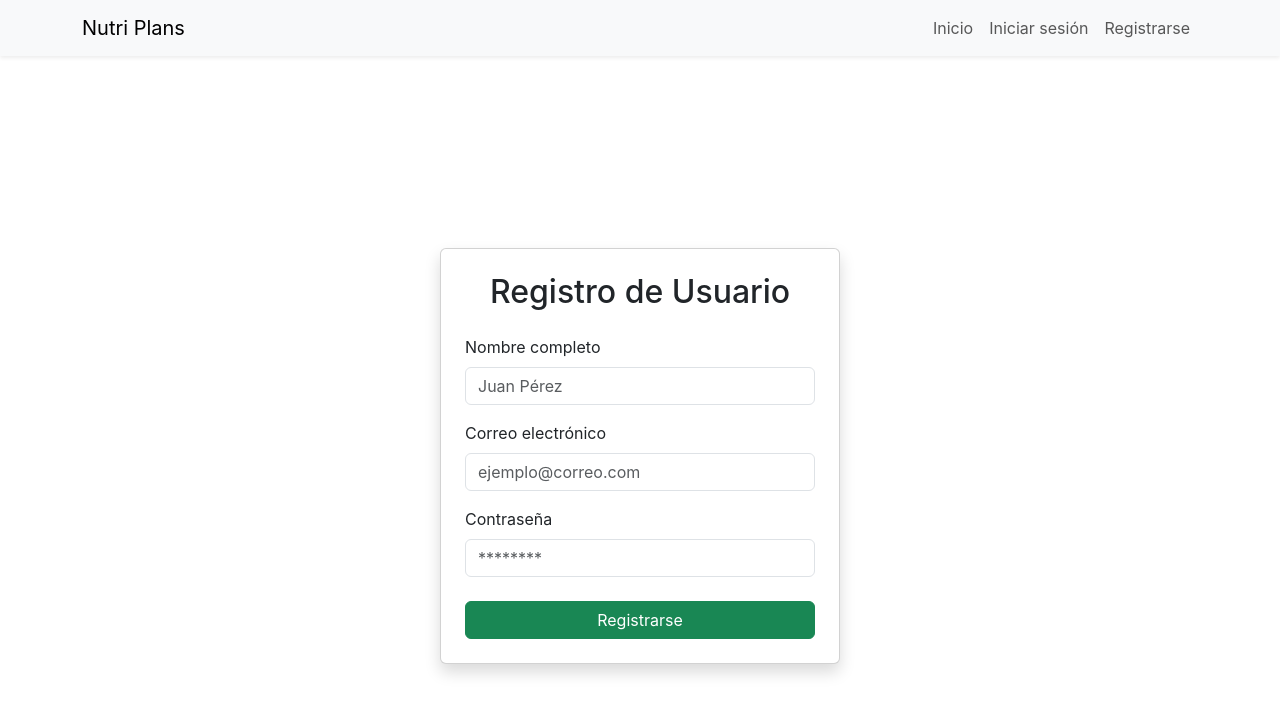
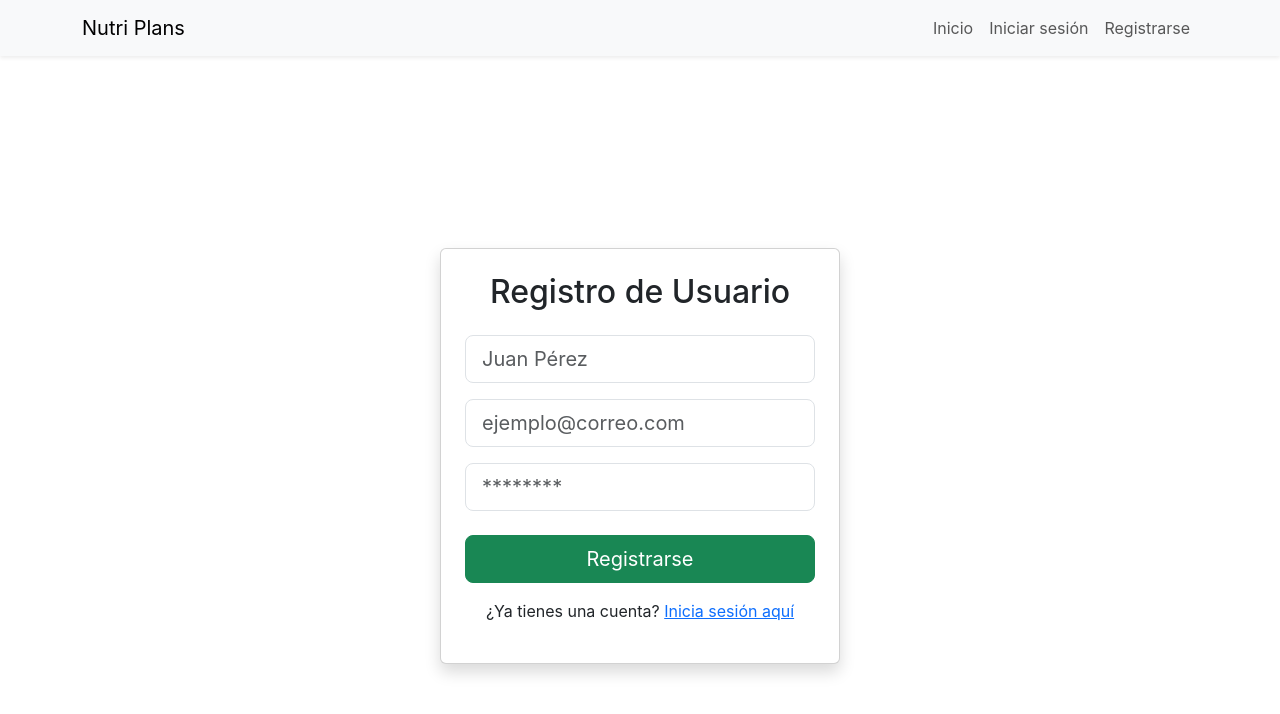
Before and after one commit to christianalma1904/PROYECTO-FINAL-FRONTEND, a React (Create React App) app: page /register in a window 1280 px wide. Shown: the top 714 px of the page. Built offline with nearby package versions, Linux system fonts and the light colour scheme.

Commit message:
Advanced

```diff
--- a/src/pages/Login.tsx
+++ b/src/pages/Login.tsx
@@ -2,6 +2,9 @@ import { useState } from 'react';
 import { useNavigate } from 'react-router-dom';
 import { login as apiLogin } from '../api/auth';
 import { useAuth } from '../context/AuthContext';
+// Si vas a usar componentes de react-bootstrap para el formulario, los importarías aquí
+// import { Form, Button, Card, Container, Row, Col, Alert, Spinner } from 'react-bootstrap';
+
 
 export default function Login() {
   const [email, setEmail] = useState('');
@@ -22,48 +25,84 @@ export default function Login() {
       navigate('/dashboard');
     } catch (err: any) {
       console.error(err);
-      setError(err.message || 'Credenciales inválidas');
+      // Mensaje de error más amigable para el usuario
+      setError(err.message || 'Credenciales inválidas. Por favor, verifica tu correo y contraseña.');
     } finally {
       setLoading(false);
     }
   };
 
   return (
-    <div className="container d-flex justify-content-center align-items-center" style={{ minHeight: '100vh' }}>
-      <div className="card shadow p-4 w-100" style={{ maxWidth: 400 }}>
+    // Usamos d-flex y flex-column para centrar verticalmente si la altura es suficiente
+    // Añadimos py-5 para un padding vertical en todos los tamaños, y px-3 para padding horizontal en móviles
+    // La clase h-100 asegura que ocupe el 100% de la altura disponible dentro de su padre si es flex
+    <div className="d-flex flex-column justify-content-center align-items-center py-5 px-3" style={{ minHeight: '100vh' }}>
+      {/*
+        Card de Bootstrap:
+        - shadow para una sombra sutil
+        - p-4 para padding interno
+        - mx-auto para centrado horizontal (margen auto en x)
+        - w-100 para que ocupe el 100% del ancho disponible
+        - max-width: 400px es bueno, pero podemos hacerla responsive con w-sm-75 w-md-50 w-lg-30
+          o simplemente limitarla con una clase de Bootstrap como col-12 col-md-6 col-lg-4 dentro de un Row/Col
+          Para este caso, manteniendo tu estilo, ajustaremos el maxWidth con responsive classes.
+      */}
+      <div className="card shadow p-4" style={{ maxWidth: '400px', width: '100%' }}>
         <h2 className="text-center mb-4">Iniciar sesión</h2>
 
-        {error && <div className="alert alert-danger text-center">{error}</div>}
+        {error && (
+          <div className="alert alert-danger text-center animate__animated animate__fadeIn mb-3" role="alert">
+            {error}
+          </div>
+        )}
 
         <form onSubmit={handleSubmit}>
           <div className="mb-3">
-            <label className="form-label">Correo electrónico</label>
+            <label htmlFor="emailInput" className="form-label visually-hidden">Correo electrónico</label> {/* visually-hidden para accesibilidad si ya hay placeholder */}
             <input
               type="email"
-              className="form-control"
+              className="form-control form-control-lg" // form-control-lg para campos más grandes y fáciles de tocar
+              id="emailInput"
               placeholder="ejemplo@correo.com"
               value={email}
               onChange={(e) => setEmail(e.target.value)}
               required
+              aria-label="Correo electrónico"
+              autoComplete="email" // Sugerencia de autocompletado del navegador
             />
           </div>
 
           <div className="mb-4">
-            <label className="form-label">Contraseña</label>
+            <label htmlFor="passwordInput" className="form-label visually-hidden">Contraseña</label> {/* visually-hidden para accesibilidad si ya hay placeholder */}
             <input
               type="password"
-              className="form-control"
+              className="form-control form-control-lg" // form-control-lg para campos más grandes
+              id="passwordInput"
               placeholder="********"
               value={password}
               onChange={(e) => setPassword(e.target.value)}
               required
+              aria-label="Contraseña"
+              autoComplete="current-password" // Sugerencia de autocompletado del navegador
             />
           </div>
 
-          <button type="submit" className="btn btn-primary w-100" disabled={loading}>
-            {loading ? 'Cargando...' : 'Ingresar'}
+          <button type="submit" className="btn btn-primary btn-lg w-100" disabled={loading}>
+            {loading ? (
+              <>
+                <span className="spinner-border spinner-border-sm me-2" role="status" aria-hidden="true"></span>
+                Cargando...
+              </>
+            ) : (
+              'Ingresar'
+            )}
           </button>
         </form>
+
+        {/* Puedes añadir un enlace para registrarse si no lo tienes en el Navbar */}
+        <p className="text-center mt-3">
+          ¿No tienes una cuenta? <a href="/register">Regístrate aquí</a>
+        </p>
       </div>
     </div>
   );
--- a/src/pages/Register.tsx
+++ b/src/pages/Register.tsx
@@ -7,12 +7,17 @@ export default function Register() {
   const [email, setEmail] = useState('');
   const [password, setPassword] = useState('');
   const [error, setError] = useState<string | null>(null);
+  const [loading, setLoading] = useState(false); // Añadido estado de carga
   const navigate = useNavigate();
 
-  const handleRegister = async () => {
+  const handleRegister = async (e: React.FormEvent) => { // Cambiado a recibir evento para usar e.preventDefault()
+    e.preventDefault(); // Previene el recargo de la página
     setError(null);
+    setLoading(true); // Activa el estado de carga
+
     if (!nombre || !email || !password) {
-      setError("Todos los campos son obligatorios");
+      setError("Todos los campos son obligatorios.");
+      setLoading(false); // Desactiva la carga si hay un error de validación local
       return;
     }
 
@@ -21,56 +26,96 @@ export default function Register() {
       navigate('/login');
     } catch (err: any) {
       console.error(err);
-      setError(err.message || "Error al registrar usuario");
+      // Mensaje de error más específico para el usuario
+      setError(err.message || "Error al registrar usuario. Por favor, inténtalo de nuevo más tarde.");
+    } finally {
+      setLoading(false); // Desactiva el estado de carga al finalizar
     }
   };
 
   return (
-    <div className="container d-flex justify-content-center align-items-center" style={{ minHeight: '100vh' }}>
-      <div className="card shadow p-4 w-100" style={{ maxWidth: 400 }}>
+    // Usamos d-flex y flex-column para centrar verticalmente si la altura es suficiente
+    // Añadimos py-5 para un padding vertical en todos los tamaños, y px-3 para padding horizontal en móviles
+    <div className="d-flex flex-column justify-content-center align-items-center py-5 px-3" style={{ minHeight: '100vh' }}>
+      {/*
+        Card de Bootstrap:
+        - shadow para una sombra sutil
+        - p-4 para padding interno
+        - mx-auto para centrado horizontal
+        - w-100 para que ocupe el 100% del ancho disponible
+        - maxWidth: 400px es un buen tamaño de partida
+      */}
+      <div className="card shadow p-4" style={{ maxWidth: '400px', width: '100%' }}>
         <h2 className="text-center mb-4">Registro de Usuario</h2>
 
-        {error && <div className="alert alert-danger text-center">{error}</div>}
+        {error && (
+          <div className="alert alert-danger text-center animate__animated animate__fadeIn mb-3" role="alert">
+            {error}
+          </div>
+        )}
 
+        <form onSubmit={handleRegister}> {/* Usar onSubmit en el form y vincularlo al handler */}
           <div className="mb-3">
-          <label className="form-label">Nombre completo</label>
+            <label htmlFor="nombreInput" className="form-label visually-hidden">Nombre completo</label>
             <input
               type="text"
-            className="form-control"
+              className="form-control form-control-lg" // form-control-lg para campos más grandes
+              id="nombreInput"
               placeholder="Juan Pérez"
               value={nombre}
               onChange={(e) => setNombre(e.target.value)}
               required
+              aria-label="Nombre completo"
+              autoComplete="name" // Autocompletado para el nombre
             />
           </div>
 
           <div className="mb-3">
-          <label className="form-label">Correo electrónico</label>
+            <label htmlFor="emailInput" className="form-label visually-hidden">Correo electrónico</label>
             <input
               type="email"
-            className="form-control"
+              className="form-control form-control-lg" // form-control-lg para campos más grandes
+              id="emailInput"
               placeholder="ejemplo@correo.com"
               value={email}
               onChange={(e) => setEmail(e.target.value)}
               required
+              aria-label="Correo electrónico"
+              autoComplete="email" // Autocompletado para el email
             />
           </div>
 
           <div className="mb-4">
-          <label className="form-label">Contraseña</label>
+            <label htmlFor="passwordInput" className="form-label visually-hidden">Contraseña</label>
             <input
               type="password"
-            className="form-control"
+              className="form-control form-control-lg" // form-control-lg para campos más grandes
+              id="passwordInput"
               placeholder="********"
               value={password}
               onChange={(e) => setPassword(e.target.value)}
               required
+              aria-label="Contraseña"
+              autoComplete="new-password" // Sugerencia para nueva contraseña
             />
           </div>
 
-        <button className="btn btn-success w-100" onClick={handleRegister}>
-          Registrarse
+          <button type="submit" className="btn btn-success btn-lg w-100" disabled={loading}>
+            {loading ? (
+              <>
+                <span className="spinner-border spinner-border-sm me-2" role="status" aria-hidden="true"></span>
+                Registrando...
+              </>
+            ) : (
+              'Registrarse'
+            )}
           </button>
+        </form>
+
+        {/* Enlace para volver al login */}
+        <p className="text-center mt-3">
+          ¿Ya tienes una cuenta? <a href="/login">Inicia sesión aquí</a>
+        </p>
       </div>
     </div>
   );
```
Lines whose indentation alone changed are shown as unchanged.
